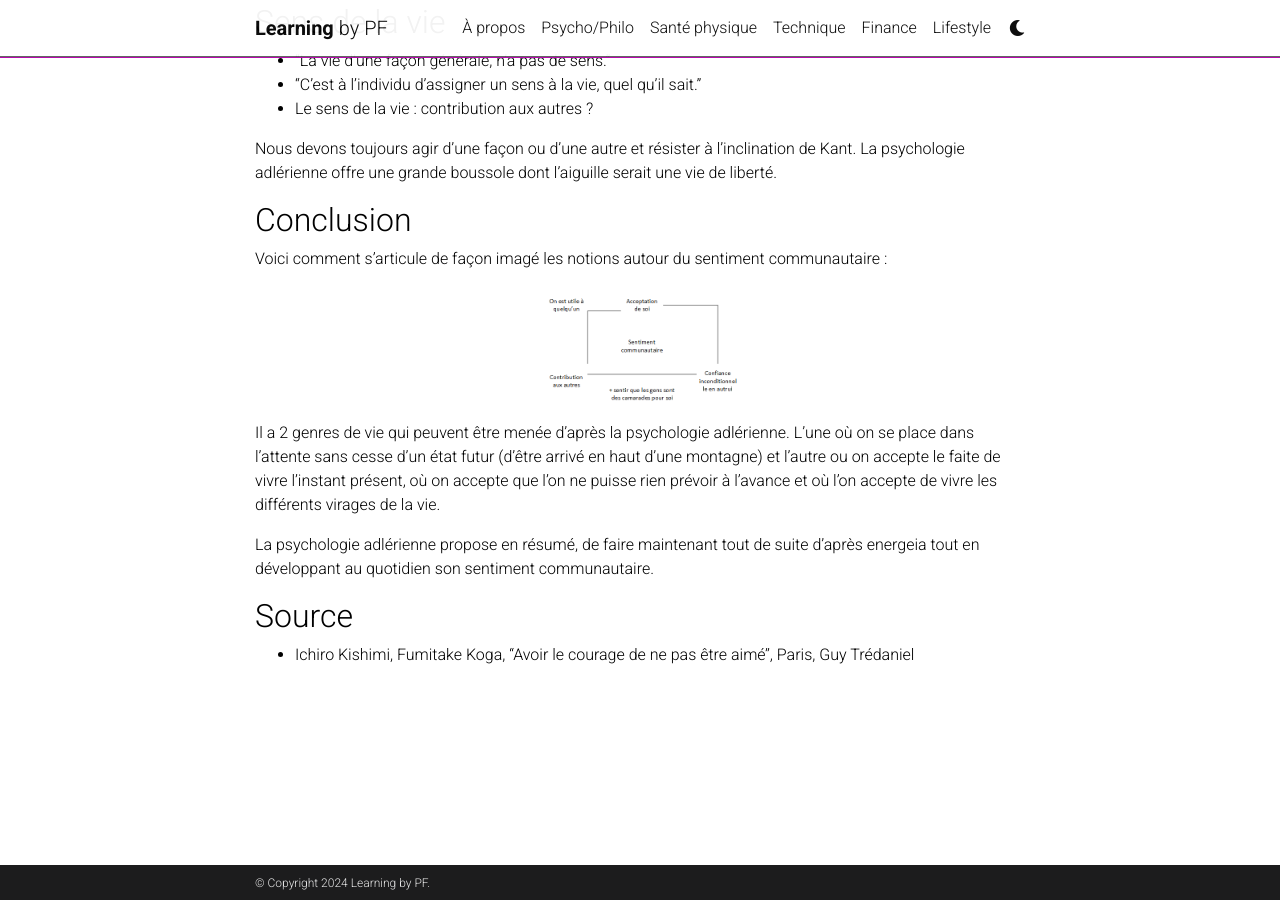
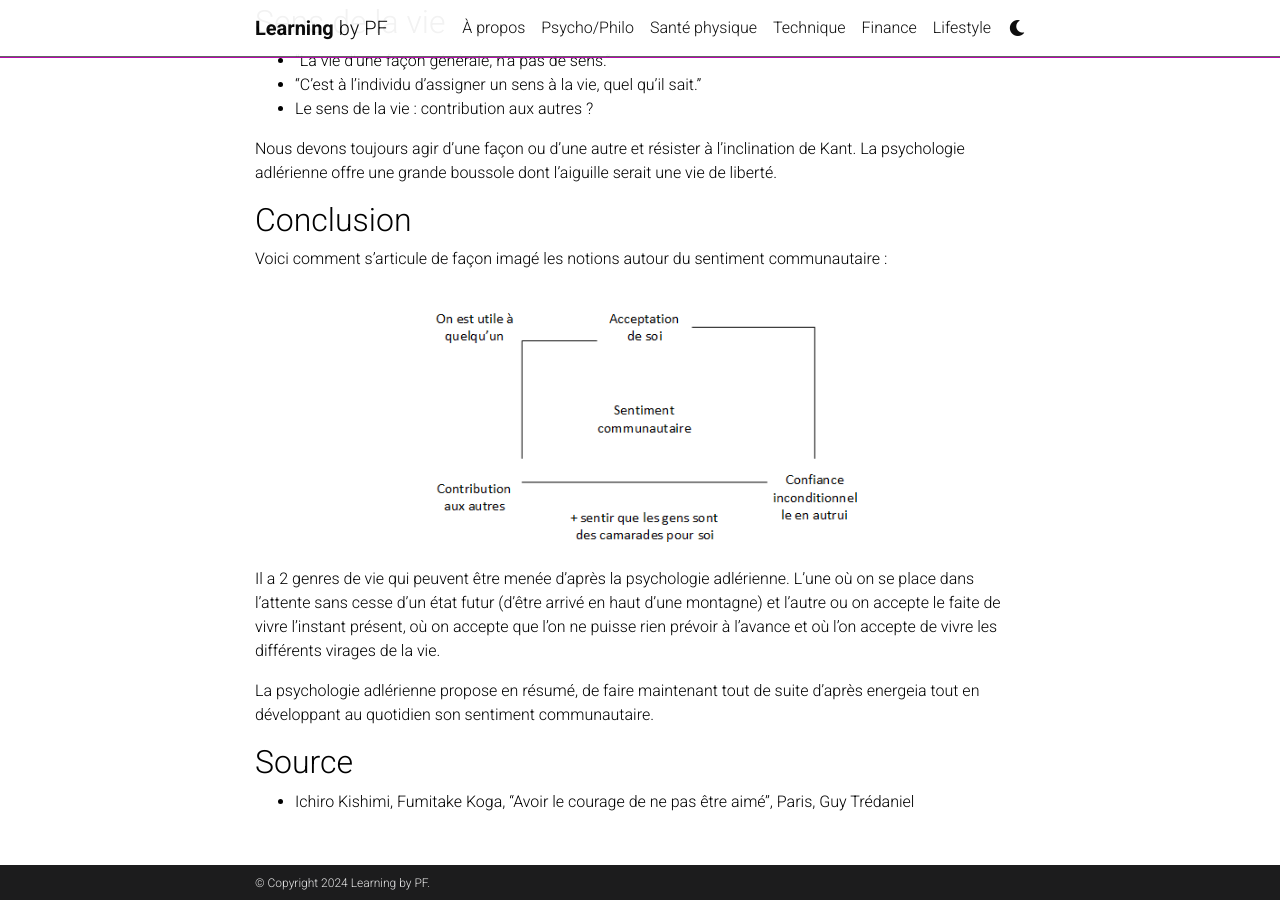
Before and after one commit to mpek29/learning, a Jekyll site: the page built from _psycho_philo/live_now.md, in a window 1280 px wide and 900 px high, scrolled down 4691 px. Built offline with Jekyll 4.4.1, drawn with Linux system fonts in a browser that asks for light colours; full-size pictures stand in for the smaller copies a plugin makes; comment, search, counter and statistics services are not loaded; a style sheet for code colours, icons or effects is not loaded.

Commit message:
Update live_now.md

```diff
--- a/_psycho_philo/live_now.md
+++ b/_psycho_philo/live_now.md
@@ -184,7 +184,7 @@ La psychologie adlérienne offre une grande boussole dont l'aiguille serait une
 
 ## Conclusion
 Voici comment s'articule de façon imagé les notions autour du sentiment communautaire :
-{% include figure.html path="assets/img/psycho_philo/community_feeling.png" class="img-fluid" style="background-color: white;width: 200px;" %}
+{% include figure.html path="assets/img/psycho_philo/community_feeling.png" class="img-fluid" style="background-color: white;width: 450px;" %}
 
 Il a 2 genres de vie qui peuvent être menée d'après la psychologie adlérienne. L'une où on se place dans l'attente sans cesse d'un état futur (d'être arrivé en haut d'une montagne) et l'autre ou on accepte le faite de vivre l'instant présent, où on accepte que l'on ne puisse rien prévoir à l'avance et où l'on accepte de vivre les différents virages de la vie.
 
```
